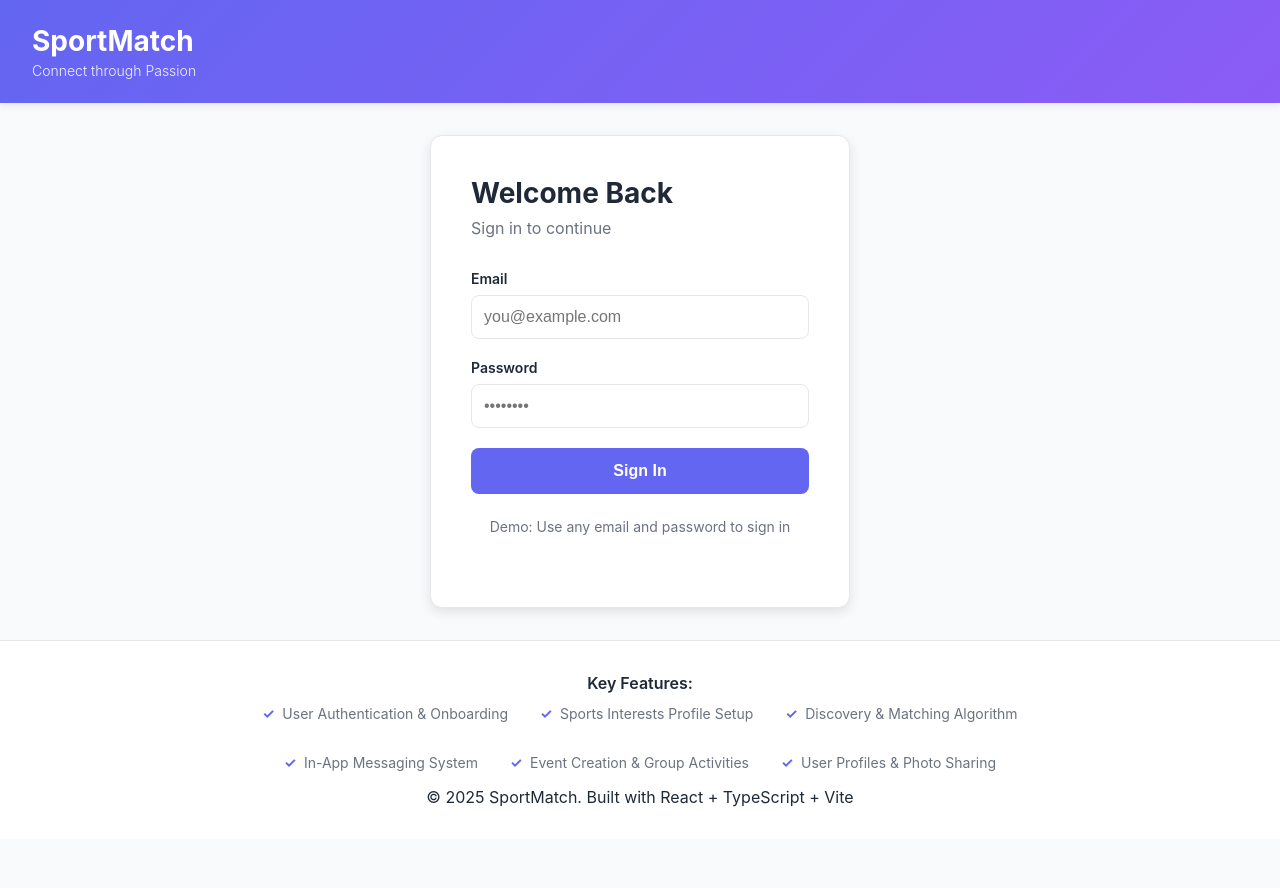
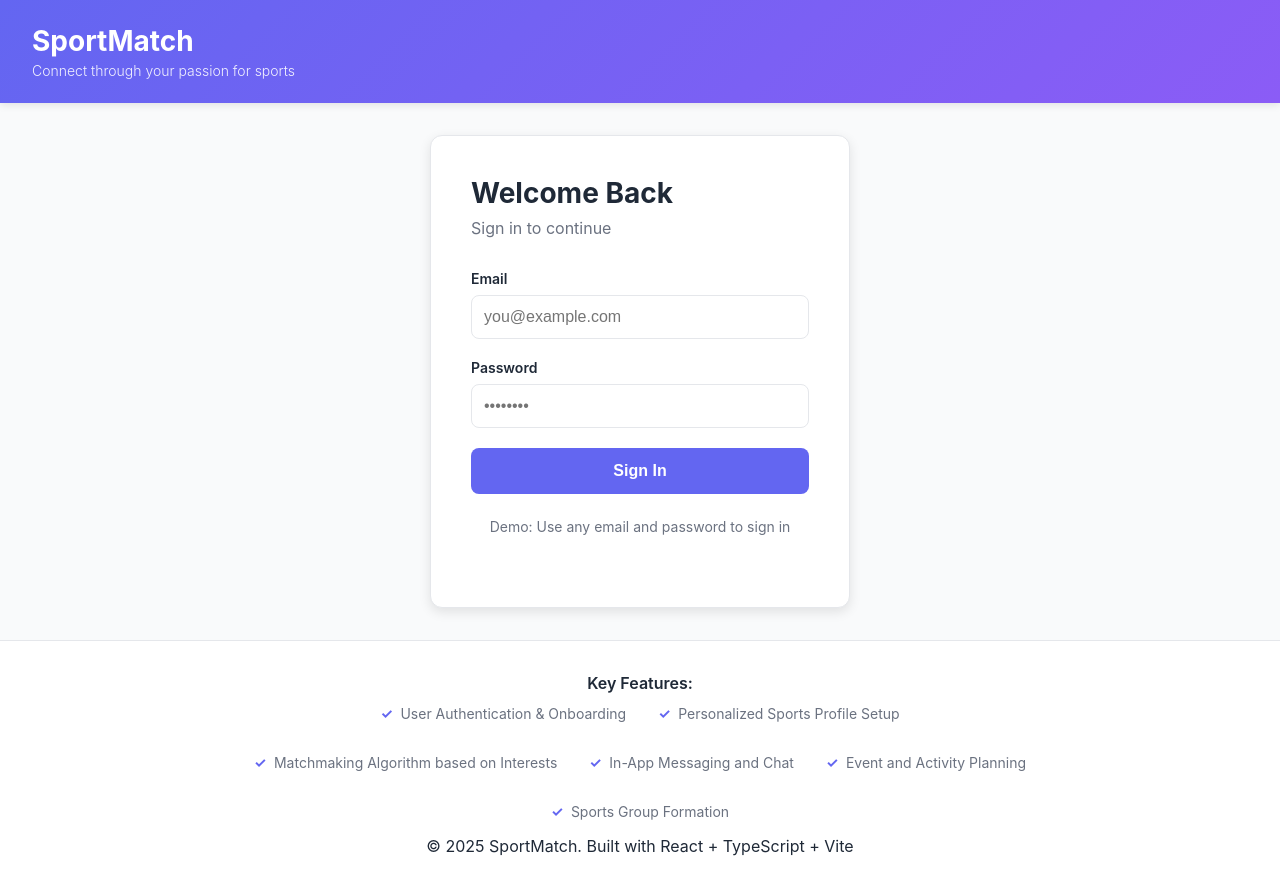
Before and after one commit to playworks93/sportmatch-landing-app, a React (Vite) app: page / in a window 1280 px wide. Before the commit the page ends 839 px from the top, so only its background shows below. Built offline with nearby package versions, Linux system fonts and the light colour scheme.

Commit message:
Add src/App.tsx

```diff
--- a/src/App.tsx
+++ b/src/App.tsx
@@ -1,11 +1,11 @@
 import { useState } from 'react'
 import Dashboard from './components/Dashboard'
 import Auth from './components/Auth'
-import AuthenticationComponent from './components/AuthenticationComponent'
+import AuthComponent from './components/AuthComponent'
 import ProfileSetupComponent from './components/ProfileSetupComponent'
-import MatchListComponent from './components/MatchListComponent'
+import MatchmakingComponent from './components/MatchmakingComponent'
 import ChatComponent from './components/ChatComponent'
-import EventComponent from './components/EventComponent'
+import EventPlannerComponent from './components/EventPlannerComponent'
 
 function App() {
   const [isAuthenticated, setIsAuthenticated] = useState(false)
@@ -23,7 +23,7 @@ function App() {
       <header className="app-header">
         <div className="header-content">
           <h1>SportMatch</h1>
-          <p className="tagline">Connect through Passion</p>
+          <p className="tagline">Connect through your passion for sports</p>
         </div>
         {isAuthenticated && (
           <button onClick={handleLogout} className="btn-logout">
@@ -45,11 +45,11 @@ function App() {
           <h3>Key Features:</h3>
           <ul>
           <li>User Authentication & Onboarding</li>
-          <li>Sports Interests Profile Setup</li>
-          <li>Discovery & Matching Algorithm</li>
-          <li>In-App Messaging System</li>
-          <li>Event Creation & Group Activities</li>
-          <li>User Profiles & Photo Sharing</li>
+          <li>Personalized Sports Profile Setup</li>
+          <li>Matchmaking Algorithm based on Interests</li>
+          <li>In-App Messaging and Chat</li>
+          <li>Event and Activity Planning</li>
+          <li>Sports Group Formation</li>
           </ul>
         </div>
         <p>&copy; 2025 SportMatch. Built with React + TypeScript + Vite</p>
```
